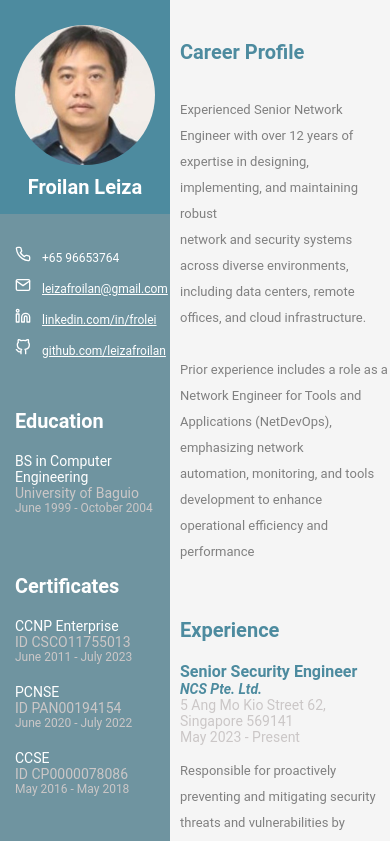
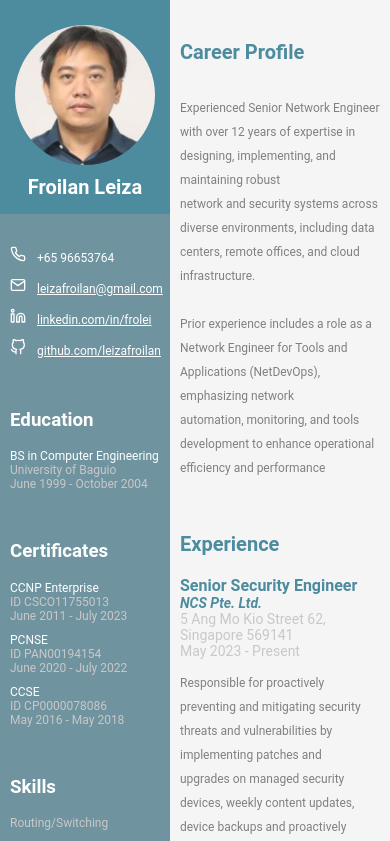
Before and after one commit to leizafroilan/leizafroilan.github.io, a React (Create React App) app: page /#/ in a window 390 px wide. Shown: the top 841 px of the page. Built offline with nearby package versions, Linux system fonts and the light colour scheme.

Commit message:
fixed css for mobile

```diff
--- a/src/App.css
+++ b/src/App.css
@@ -215,7 +215,7 @@ body, html {
   }
 }
 
-/* Styles for screens up to 420px wide (typical mobile devices) */
+/* Styles for screens up to 420px wide (typical mobile devices - iphone) */
 @media (max-width: 435px) {
 
   .left-container {
@@ -239,14 +239,25 @@ body, html {
 
   .contact-info {
     font-size: 12px;
-    padding-left: 15px;
+    padding-left: 10px;
   }
   .left-header {
-    font-size: 17px;
-    padding-left: 15px;
+    font-size: 16px;
+    padding-left: 10px;
   }
   .left-desc p {
-    padding-left: 15px;
+    padding-left: 10px;
+  }
+  .left-desc p:first-child {
+    font-size: 12px;
+  }
+
+  .left-desc p:nth-child(2) {
+    font-size: 12px;
+  }
+  .left-desc p:nth-child(3) {
+    font-size: 12px;
+    padding-bottom: 10px;
   }
   .right-container {
     padding-left: 0;
@@ -257,7 +268,8 @@ body, html {
   }
   .right-desc {
     margin-left: 10px;
-    font-size: 13px;
+    margin-right: 10px;
+    font-size: 12px;
   }
 
   .right-title p:first-child {
@@ -275,3 +287,85 @@ body, html {
     margin-left: 10px;
   }
 }
+
+/* Styles for screens up to 280px wide (typical mobile devices - galaxy fold) */
+@media (max-width: 285px) {
+
+  .left-container {
+    max-width: 150px;
+  }
+
+  .profile {
+    padding: 15px;
+    max-width: 150px;
+  }
+
+  .profile-image {
+    width: 120px;
+    height: 120px;
+    margin: 8px;
+  }
+
+  .profile-name {
+    font-size: 16px;
+  }
+
+  .contact-info {
+    font-size: 9px;
+    padding-left: 10px;
+  }
+  .icon {
+    margin-right: 0.5em;
+    font-size: 12px;
+    text-align: left;
+  }
+  .left-header {
+    font-size: 12px;
+    padding-left: 10px;
+  }
+  .left-desc p {
+    padding-left: 9px;
+  }
+
+.left-desc p:first-child {
+  font-size: 10px;
+}
+
+.left-desc p:nth-child(2) {
+  font-size: 10px;
+}
+.left-desc p:nth-child(3) {
+  font-size: 10px;
+  padding-bottom: 10px;
+}
+  .right-container {
+    padding-left: 0;
+  }
+  .right-header {
+    font-size: 16px;
+    margin-left: 10px;
+  }
+  .right-desc {
+    margin-left: 10px;
+    margin-right: 10px;
+    font-size: 10px;
+  }
+
+  .right-title p:first-child {
+    margin-left: 10px;
+    font-size: 12px;
+  }
+
+  .right-title p:nth-child(2) {
+    margin-left: 10px;
+    font-size: 12px;
+  }
+  .right-title p:nth-child(3) {
+    margin-left: 10px;
+    font-size: 10px;
+  }
+  .right-title p:nth-child(4) {
+    margin-left: 10px;
+    font-size: 10px;
+  }
+}
--- a/src/Profile.js
+++ b/src/Profile.js
@@ -99,7 +99,11 @@ function Profile() {
           <p>
           Responsible for proactively preventing and mitigating security threats and vulnerabilities by implementing patches and
           <br/>upgrades on managed security devices, weekly content updates, device backups and proactively coordinated with SIEMs
-          <br/>and third-party vendors to assess attacks and vulnerabilities
+          <br/>and third-party vendors to assess attacks and patch vulnerabilities<br/><br/>
+          Implement technical changes and was involved on several projects' solutions and migration of existing applications to cloud,
+          <br/>managed incidents and other operational BAU tasks<br/><br/>
+          Create monthly reports and document several processes, runbooks and upgrade procedures<br/><br/>
+          Responsible in firewall upgrades and replacements
           </p>
           <br/>
         </div>
@@ -133,7 +137,7 @@ function Profile() {
           <p>
           Responsible for proactively preventing and mitigating security threats and vulnerabilities by implementing patches and
           <br/>upgrades on managed security devices, weekly content updates, device backups and proactively coordinated with SIEMs
-          <br/>and third-party vendors to assess attacks and vulnerabilities<br/><br/>
+          <br/>and third-party vendors to assess attacks and patch vulnerabilities<br/><br/>
           Implemented technical changes and was involved on several projects' solutions and migration of existing applications to cloud,
           <br/>managed incidents and other operational BAU tasks<br/><br/>
           Led monthly reports creation and documented several processes, runbooks and upgrade procedures<br/>
```
